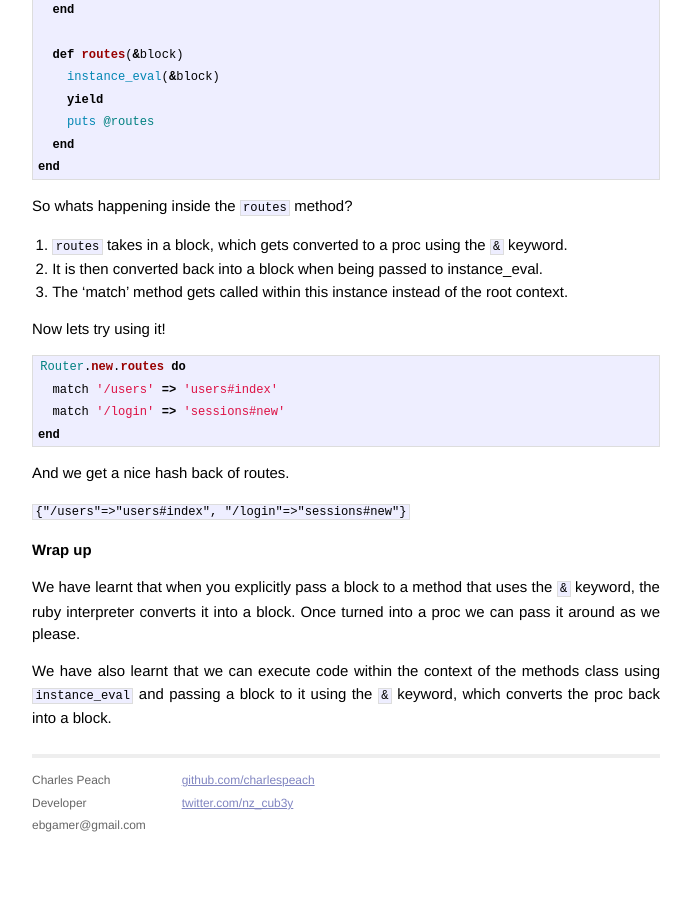
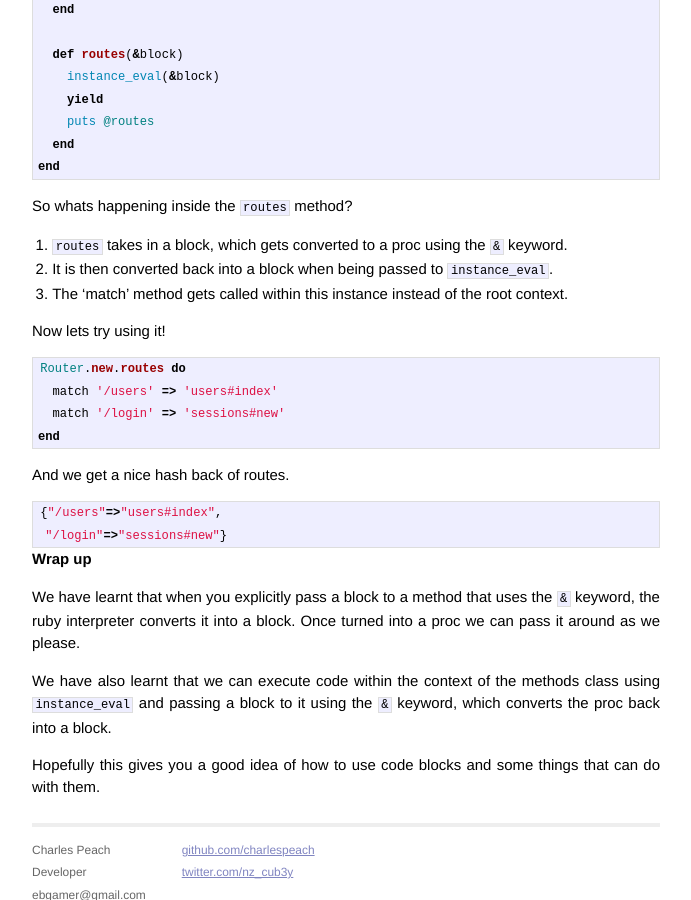
Before and after one commit to charlespeach/charlespeach.github.io, a Jekyll site: the page built from _posts/2013-12-26-blocks-procs-dsl-ruby.md, in a window 1280 px wide and 900 px high, scrolled down 1350 px. Shown: the whole window, without its empty margins (294-985 px from the left). Built offline with Jekyll 4.4.1, drawn with Linux system fonts in a browser that asks for light colours; Markdown is read by kramdown in place of the engine named in the settings; before the commit the page ends 2199 px from its top, so only the background shows below that.

Commit message:
Broke up the routes hash and added inline block comments to the instance eval_eval method calls.

````diff
--- a/_posts/2013-12-26-blocks-procs-dsl-ruby.md
+++ b/_posts/2013-12-26-blocks-procs-dsl-ruby.md
@@ -69,7 +69,7 @@ end
 So whats happening inside the `routes` method?
 
 1. `routes` takes in a block, which gets converted to a proc using the `&` keyword.
-2. It is then converted back into a block when being passed to instance_eval.
+2. It is then converted back into a block when being passed to `instance_eval`.
 3. The 'match' method gets called within this instance instead of the root context.
 
 Now lets try using it!
@@ -83,10 +83,15 @@ end
 
 And we get a nice hash back of routes.
 
-`{"/users"=>"users#index", "/login"=>"sessions#new"}`
+``` ruby
+{"/users"=>"users#index",
+ "/login"=>"sessions#new"}
+```
 
 ## Wrap up
 
 We have learnt that when you explicitly pass a block to a method that uses the `&` keyword, the ruby interpreter converts it into a block. Once turned into a proc we can pass it around as we please.
 
 We have also learnt that we can execute code within the context of the methods class using `instance_eval` and passing a block to it using the `&` keyword, which converts the proc back into a block.
+
+Hopefully this gives you a good idea of how to use code blocks and some things that can do with them.
````
